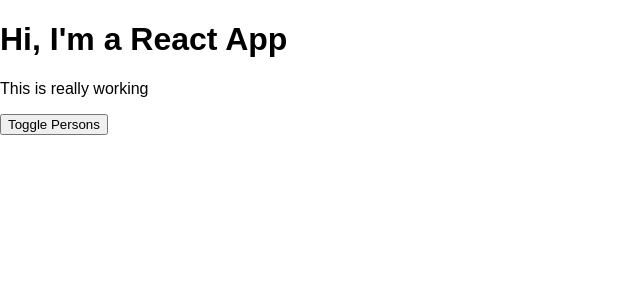
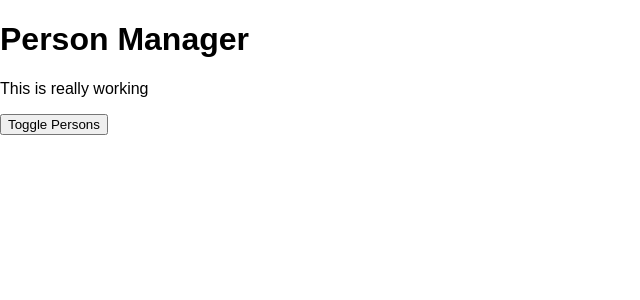
Before and after one commit to 31536k/uReactCompleteGuide-FirstApp, a React app: page / in a window 1280 px wide. Shown: the top 300 px of the page, without its empty margins (0-640 px from the left). Built offline with nearby package versions, Linux system fonts and the light colour scheme.

Commit message:
88. Class-based vs Functional Comonents / example of App props

```diff
--- a/src/components/Cockpit/Cockpit.js
+++ b/src/components/Cockpit/Cockpit.js
@@ -18,7 +18,7 @@
 
     return (
         <div className={classes.Cockpit}>
-            <h1>Hi, I'm a React App</h1>
+            <h1>{props.title}</h1>
             <p className={assignedClasses.join(' ')}>This is really working</p>
             <button className={buttonClass} onClick={props.clicked}>Toggle Persons</button>
         </div>
--- a/src/containers/App.js
+++ b/src/containers/App.js
@@ -47,6 +47,7 @@
     return (
       <div className={classes.App}>
         <Cockpit
+          title={this.props.title}
           showPersons={this.state.showPersons}
           persons={this.state.persons}
           clicked={this.togglePersonsHandler}/>
--- a/src/index.js
+++ b/src/index.js
@@ -4,5 +4,5 @@
 import App from './containers/App';
 import registerServiceWorker from './registerServiceWorker';
 
-ReactDOM.render(<App />, document.getElementById('root'));
+ReactDOM.render(<App title="Person Manager"/>, document.getElementById('root'));
 registerServiceWorker();
```
